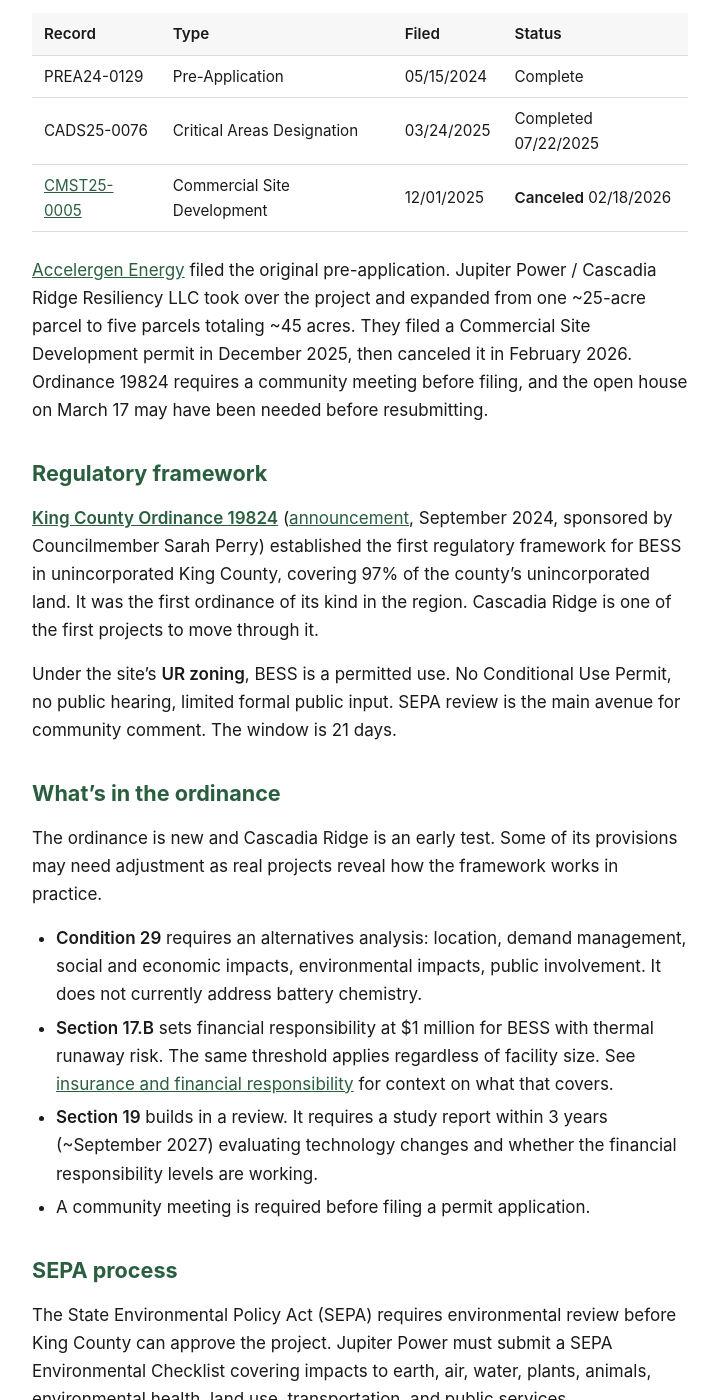
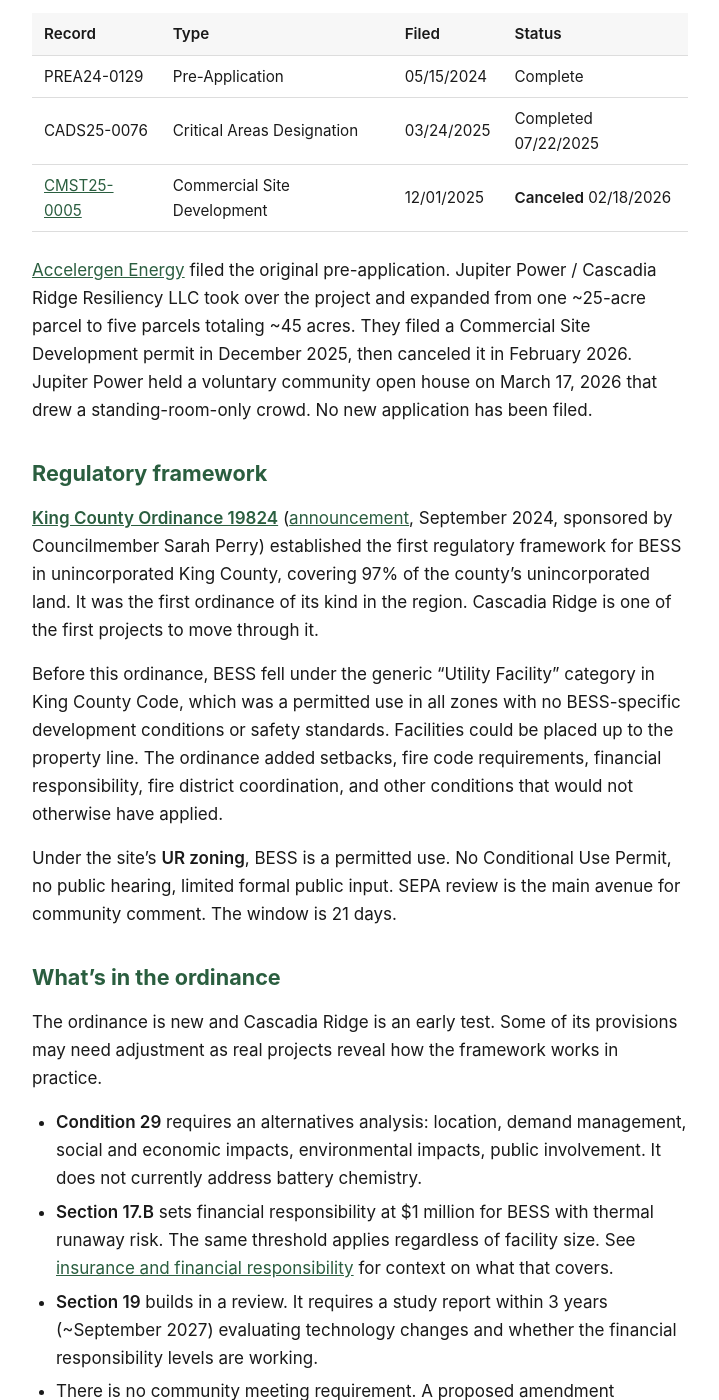
Before and after one commit to calef/cascadia-ridge-bess, a Jekyll site: the page built from _pages/permitting.md, in a window 1280 px wide and 1400 px high, scrolled down 237 px. Shown: the whole window, without its empty margins (280-999 px from the left). Built offline with Jekyll 4.4.1, drawn with Linux system fonts in a browser that asks for light colours; some of the changed text lies outside the part shown.

Commit message:
Deploy site 2026-03-23-183010

```diff
--- a/_pages/permitting.md
+++ b/_pages/permitting.md
@@ -10,11 +10,13 @@ title: "Permitting Status"
 | CADS25-0076 | Critical Areas Designation | 03/24/2025 | Completed 07/22/2025 |
 | [CMST25-0005](https://aca-prod.accela.com/kingco/Default.aspx) | Commercial Site Development | 12/01/2025 | **Canceled** 02/18/2026 |
 
-[Accelergen Energy](https://accelergen.com/) filed the original pre-application. Jupiter Power / Cascadia Ridge Resiliency LLC took over the project and expanded from one ~25-acre parcel to five parcels totaling ~45 acres. They filed a Commercial Site Development permit in December 2025, then canceled it in February 2026. Ordinance 19824 requires a community meeting before filing, and the open house on March 17 may have been needed before resubmitting.
+[Accelergen Energy](https://accelergen.com/) filed the original pre-application. Jupiter Power / Cascadia Ridge Resiliency LLC took over the project and expanded from one ~25-acre parcel to five parcels totaling ~45 acres. They filed a Commercial Site Development permit in December 2025, then canceled it in February 2026. Jupiter Power held a voluntary community open house on March 17, 2026 that drew a standing-room-only crowd. No new application has been filed.
 
 ## Regulatory framework
 
 **[King County Ordinance 19824](https://mkcclegisearch.kingcounty.gov/LegislationDetail.aspx?ID=6294909&GUID=CA2000B8-B2F9-4F69-9055-0C2D381EAF9F)** ([announcement](https://kingcounty.gov/en/dept/council/governance-leadership/county-council/newsroom/2024/9-24-regulatory-framework-battery-storage-approved), September 2024, sponsored by Councilmember Sarah Perry) established the first regulatory framework for BESS in unincorporated King County, covering 97% of the county's unincorporated land. It was the first ordinance of its kind in the region. Cascadia Ridge is one of the first projects to move through it.
+
+Before this ordinance, BESS fell under the generic "Utility Facility" category in King County Code, which was a permitted use in all zones with no BESS-specific development conditions or safety standards. Facilities could be placed up to the property line. The ordinance added setbacks, fire code requirements, financial responsibility, fire district coordination, and other conditions that would not otherwise have applied.
 
 Under the site's **UR zoning**, BESS is a permitted use. No Conditional Use Permit, no public hearing, limited formal public input. SEPA review is the main avenue for community comment. The window is 21 days.
 
@@ -25,7 +27,7 @@ The ordinance is new and Cascadia Ridge is an early test. Some of its provisions
 - **Condition 29** requires an alternatives analysis: location, demand management, social and economic impacts, environmental impacts, public involvement. It does not currently address battery chemistry.
 - **Section 17.B** sets financial responsibility at $1 million for BESS with thermal runaway risk. The same threshold applies regardless of facility size. See [insurance and financial responsibility](/insurance) for context on what that covers.
 - **Section 19** builds in a review. It requires a study report within 3 years (~September 2027) evaluating technology changes and whether the financial responsibility levels are working.
-- A community meeting is required before filing a permit application.
+- There is no community meeting requirement. A proposed amendment (Amendment 1 to Striking Amendment S3) would have required one under K.C.C. 20.20.035, but it was not offered at the full council vote and is not part of the adopted ordinance.
 
 ## SEPA process
 
```
Also changed, not shown: _pages/other-projects.md (+1 -1 lines), index.md (+1 -1 lines).
